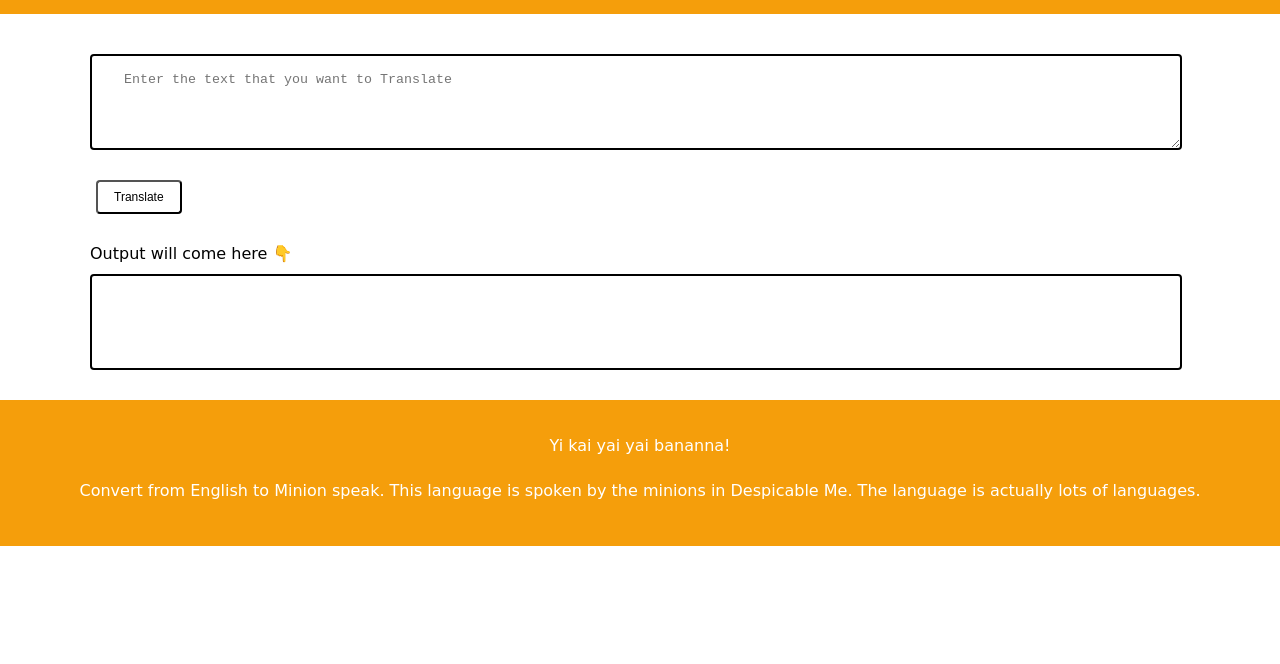
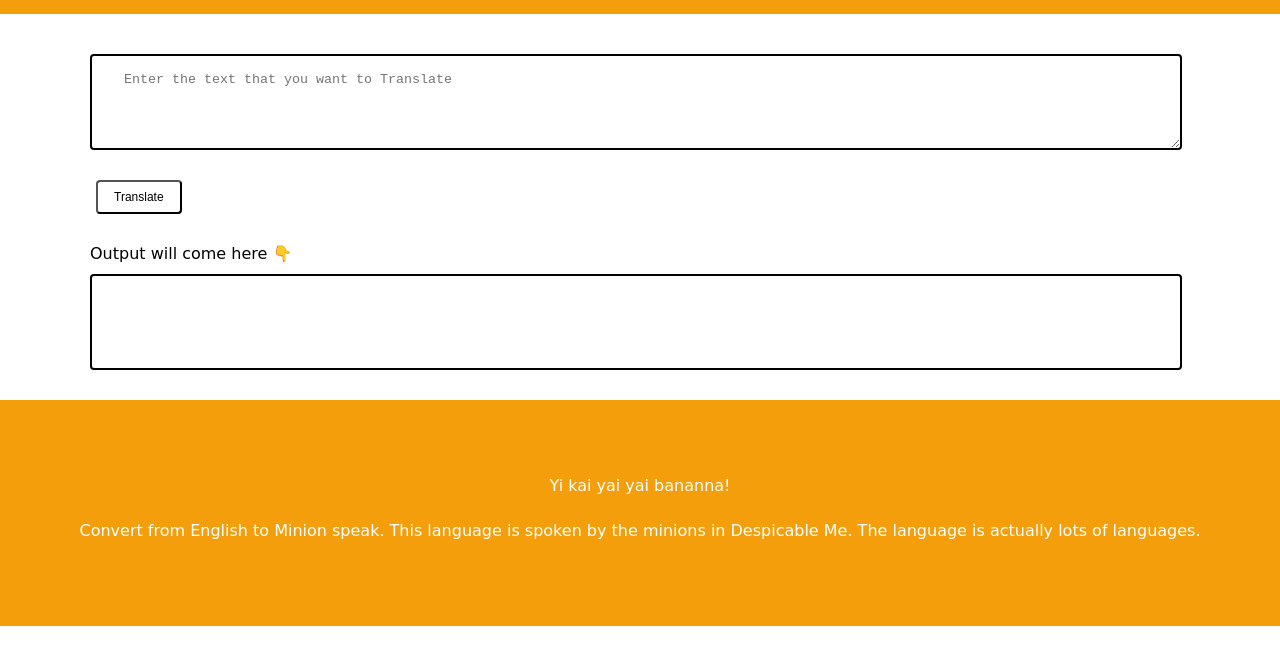
Before and after one commit to SDUBEY23/minion-translator, a plain HTML site: page index.html in a window 1280 px wide. Shown: the part 86-750 px from the top of the page. Drawn offline with Linux system fonts and the light colour scheme; a web font is replaced by a local one.

Commit message:
style fix

```diff
--- a/style.css
+++ b/style.css
@@ -1,12 +1,13 @@
-@import url('https://fonts.googleapis.com/css2?family=Akaya+Telivigala&display=swap');
+@import url("https://fonts.googleapis.com/css2?family=Akaya+Telivigala&display=swap");
 
 body {
-    font-family: 'Akaya Telivigala', cursive;
+  font-family: "Akaya Telivigala", cursive;
   margin: 0px;
+  padding: 0px;
 }
 
 :root {
-    --primary-color: #F59E0B;
+  --primary-color: #f59e0b;
 }
 
 .nav-heading {
@@ -32,7 +33,7 @@ body {
   margin: 0rem 6rem;
   /* border: none; */
   border-radius: 0.25rem;
-    border-color: solid #F59E0B;
+  border-color: solid #f59e0b;
   background-color: white;
   color: black;
   text-align: center;
@@ -47,7 +48,6 @@ body {
 .btn:hover {
   background-color: var(--primary-color);
   color: white;
-
 }
 
 .output-div {
@@ -68,12 +68,11 @@ body {
 }
 
 .footer {
-    padding: 20px 0px;
+  padding: 60px 0px;
   background-color: var(--primary-color);
   color: white;
   font-size: 16px;
   justify-content: space-evenly;
-
 }
 
 .footer-header {
```
Lines whose indentation alone changed are shown as unchanged.
